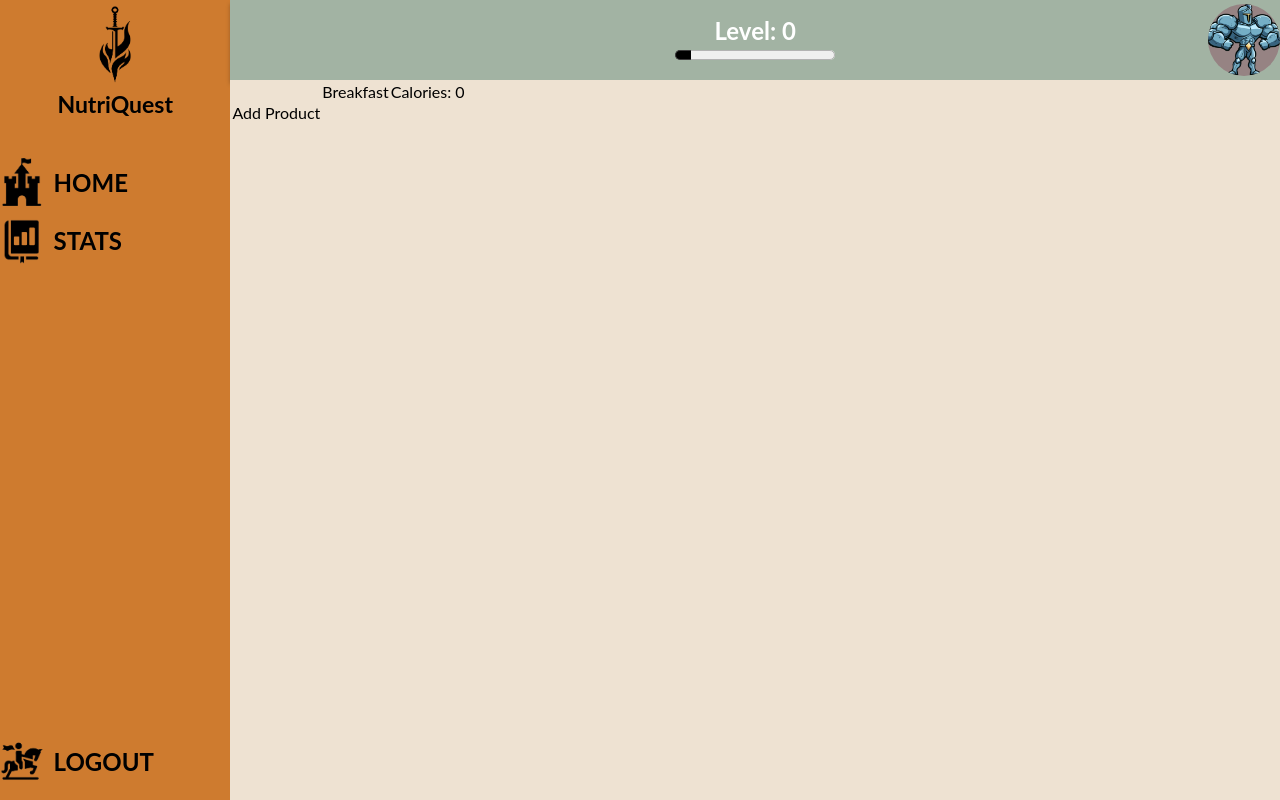
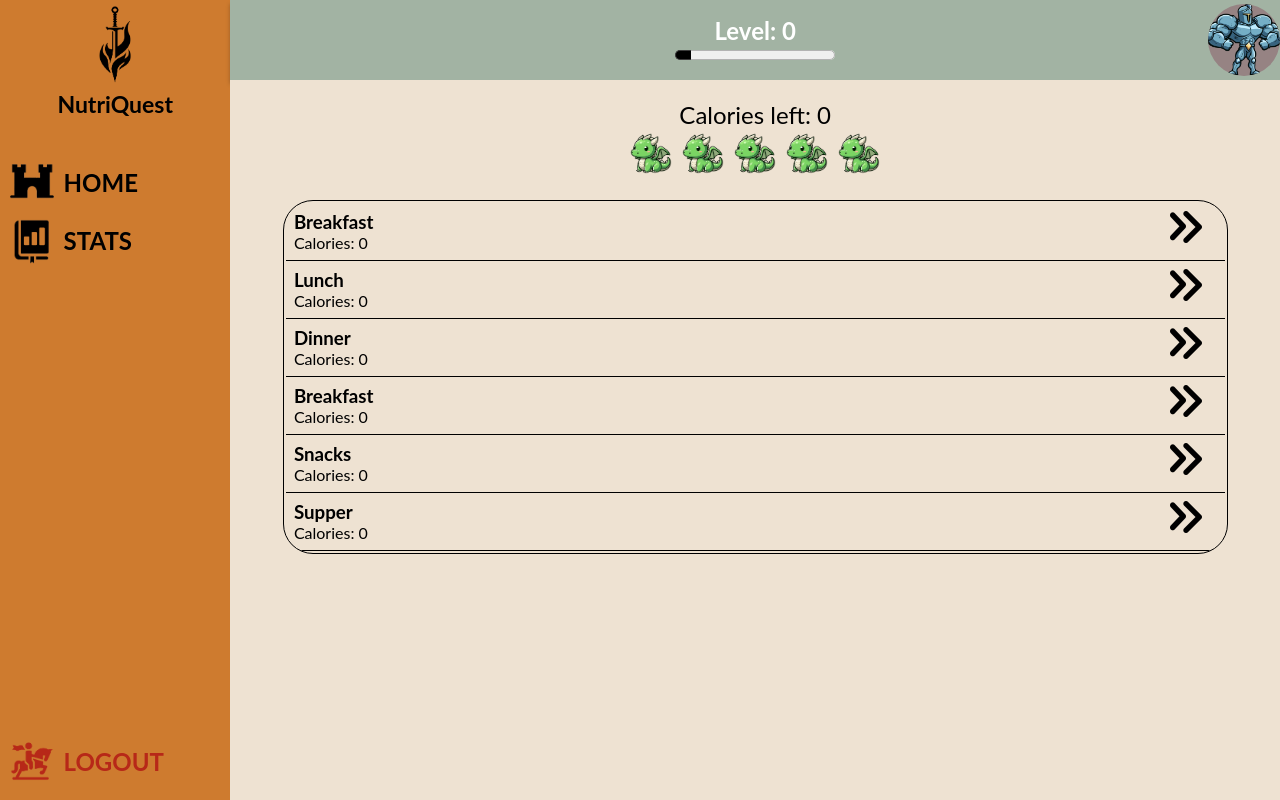
Before and after one commit to Kuboss949/WdPAI, a PHP site: page /myDay in a window 1280 px wide. Run offline with PHP 8.4, Linux system fonts and the light colour scheme.

Commit message:
Login and menu done2

```diff
--- a/public/css/menu.css
+++ b/public/css/menu.css
@@ -39,7 +39,7 @@ nav ul {
     position: relative;
 }
 nav ul li{
-    margin: 10px 0;
+    margin: 10px;
     width: 100%;
     height: 3em;
     text-align: center;
@@ -50,6 +50,10 @@ nav ul li{
 nav ul li:last-child{
     position: absolute;
     bottom: 5px;
+}
+
+nav ul li:last-child a{
+    color: #B72818;
 }
 
 nav ul li img {
@@ -140,4 +144,7 @@ main > #level-bar {
 main > #content-window {
     background: #EEE2D2;
     flex:1;
+    display: flex;
+    flex-direction: column;
+    align-items: center;
 }
--- a/public/css/myday.css
+++ b/public/css/myday.css
@@ -0,0 +1,57 @@
+
+.daily-progress{
+    margin: 20px 0;
+    display: flex;
+    flex-direction: column;
+    justify-content: center;
+    align-items: center;
+}
+.daily-progress .calories-left{
+    font-size: 1.5em;
+}
+
+.daily-progress-bar img{
+    height: 3em;
+}
+
+
+.table{
+    margin: 0 20px;
+    width: 90%;
+    overflow: hidden;
+    border-radius: 30px;
+    border: 0.897px solid #000;
+}
+
+.table tr {
+
+    display: grid;
+    grid-template-columns: 95% 5%;
+    border-bottom: 0.897px solid #000;
+    padding: 0.5em;
+}
+
+.table tr img{
+    height: 2em;
+}
+
+.rotated-image{
+    transform: rotate(90deg);
+}
+.table .product-row{
+    display: grid;
+    grid-template-columns: 80% 15% 5%;
+}
+
+.table .add-product{
+    display: grid;
+    grid-template-columns: 1fr 1fr 1fr;
+}
+.table .hide-row {
+    display: none;
+}
+
+
+.add-product td{
+    text-align: center;
+}
--- a/src/views/myDay.html
+++ b/src/views/myDay.html
@@ -5,6 +5,8 @@
     <meta name="viewport" content="width=device-width, initial-scale=1.0">
     <link rel="stylesheet" href="../../public/css/global.css">
     <link rel="stylesheet" href="../../public/css/menu.css">
+    <link rel="stylesheet" href="../../public/css/myday.css">
+
 
     <title>Your Day</title>
 </head>
@@ -20,15 +22,15 @@
                 <li>
 
                     <img src = "../../public/images/castleIcon.png">
-                    <a href="myDay.html">HOME</a>
+                    <a href="myDay">HOME</a>
                 </li>
                 <li>
                     <img src = "../../public/images/statisticsIcon.png">
-                    <a href="myDay.html">STATS</a>
+                    <a href="myDay">STATS</a>
                 </li>
                 <li>
                     <img src = "../../public/images/logoutIcon.png">
-                    <a href="login.html">LOGOUT</a>
+                    <a href="login">LOGOUT</a>
                 </li>
             </ul>
         </nav>
@@ -45,18 +47,135 @@
 
             </div>
             <div id = "content-window">
+                <div class = "daily-progress">
+                    <span class = "calories-left">Calories left: 0</span>
+                    <span class = "daily-progress-bar">
+                        <img src="../../public/images/dragon.png">
+                        <img src="../../public/images/dragon.png">
+                        <img src="../../public/images/dragon.png">
+                        <img src="../../public/images/dragon.png">
+                        <img src="../../public/images/dragon.png">
+                    </span>
+                </div>
+                <table class="table">
+                    <tr onclick="toggleRows(this)">
+                        <td class="meal-row">
+                            <h3>Breakfast</h3>
+                            <p class="calories">Calories: 0</p>
+                        </td>
+                        <td>
+                            <img class="arrow-img" src = "../../public/images/arrows.png">
+                        </td>
 
-                <table class="table">
-                    <tr>
-                        <td><span class="expandChildTable"></span></td>
-                        <td>Breakfast</td>
-                        <td class="calories">Calories: 0</td>
                     </tr>
-                    <tr class="childTableRow">
+                    <tr class="show-me concrete-product hide-row">
+                        <td>Name</td>
+                        <td>calories</td>
+                        <td>delete</td>
+                    </tr>
+                    <tr class="show-me add-product hide-row">
+                        <td></td>
                         <td>Add Product</td>
+                        <td></td>
                     </tr>
+
+                    <tr onclick="toggleRows(this)">
+                        <td class="meal-row">
+                            <h3>Lunch</h3>
+                            <p class="calories">Calories: 0</p>
+                        </td>
+                        <td>
+                            <img class="arrow-img" src = "../../public/images/arrows.png">
+                        </td>
+                    </tr>
+                    <tr class="show-me add-product hide-row">
+                        <td></td>
+                        <td>Add Product</td>
+                        <td></td>
+                    </tr>
+                    <tr onclick="toggleRows(this)">
+                        <td class="meal-row">
+                            <h3>Dinner</h3>
+                            <p class="calories">Calories: 0</p>
+                        </td>
+                        <td>
+                            <img class="arrow-img" src = "../../public/images/arrows.png">
+                        </td>
+                    </tr>
+                    <tr class="show-me add-product hide-row">
+                        <td></td>
+                        <td>Add Product</td>
+                        <td></td>
+                    </tr>
+                    <tr onclick="toggleRows(this)">
+                        <td class="meal-row">
+                            <h3>Breakfast</h3>
+                            <p class="calories">Calories: 0</p>
+                        </td>
+                        <td>
+                            <img class="arrow-img" src = "../../public/images/arrows.png">
+                        </td>
+                    </tr>
+                    <tr class="show-me add-product hide-row">
+                        <td></td>
+                        <td>Add Product</td>
+                        <td></td>
+                    </tr>
+                    <tr onclick="toggleRows(this)">
+                        <td class="meal-row">
+                            <h3>Snacks</h3>
+                            <p class="calories">Calories: 0</p>
+                        </td>
+                        <td>
+                            <img class="arrow-img" src = "../../public/images/arrows.png">
+                        </td>
+                    </tr>
+                    <tr class="show-me add-product hide-row">
+                        <td></td>
+                        <td>Add Product</td>
+                        <td></td>
+                    </tr>
+                    <tr onclick="toggleRows(this)">
+                        <td class="meal-row">
+                            <h3>Supper</h3>
+                            <p class="calories">Calories: 0</p>
+                        </td>
+                        <td>
+                            <img class="arrow-img" src = "../../public/images/arrows.png">
+                        </td>
+                    </tr>
+                    <tr class="show-me add-product hide-row">
+                        <td></td>
+                        <td>Add Product</td>
+                        <td></td>
+                    </tr>
+
                 </table>
+                <script>
+                    function toggleRows(element) {
+                        // Get all elements with the class 'show-me' below the clicked row
+                        var sibling = element.nextElementSibling;
+                        // Get the image element with the class 'arrow-img' inside the clicked row
+                        var td = element.getElementsByTagName('td')[1];
 
+                        // Get the image element with the class 'arrow-img' inside the second td
+                        var img = td.getElementsByClassName('arrow-img')[0];
+
+
+                    // Check if the image element is found
+                        if (img) {
+                            // Toggle the 'rotated-image' class for the image element
+                            img.classList.toggle('rotated-image');
+                        }
+
+                        // Check if the next element has the 'show-me' class
+                        if (sibling && sibling.classList.contains('show-me')) {
+                            // Toggle the 'hide-row' class for the next element
+                            sibling.classList.toggle('hide-row');
+                            toggleRows(sibling);
+                        }
+                    }
+                </script>
 
 
 
```
Also changed, not shown: public/images/arrows.png (added), public/images/castleIcon.png, public/images/logoutIcon.png.
